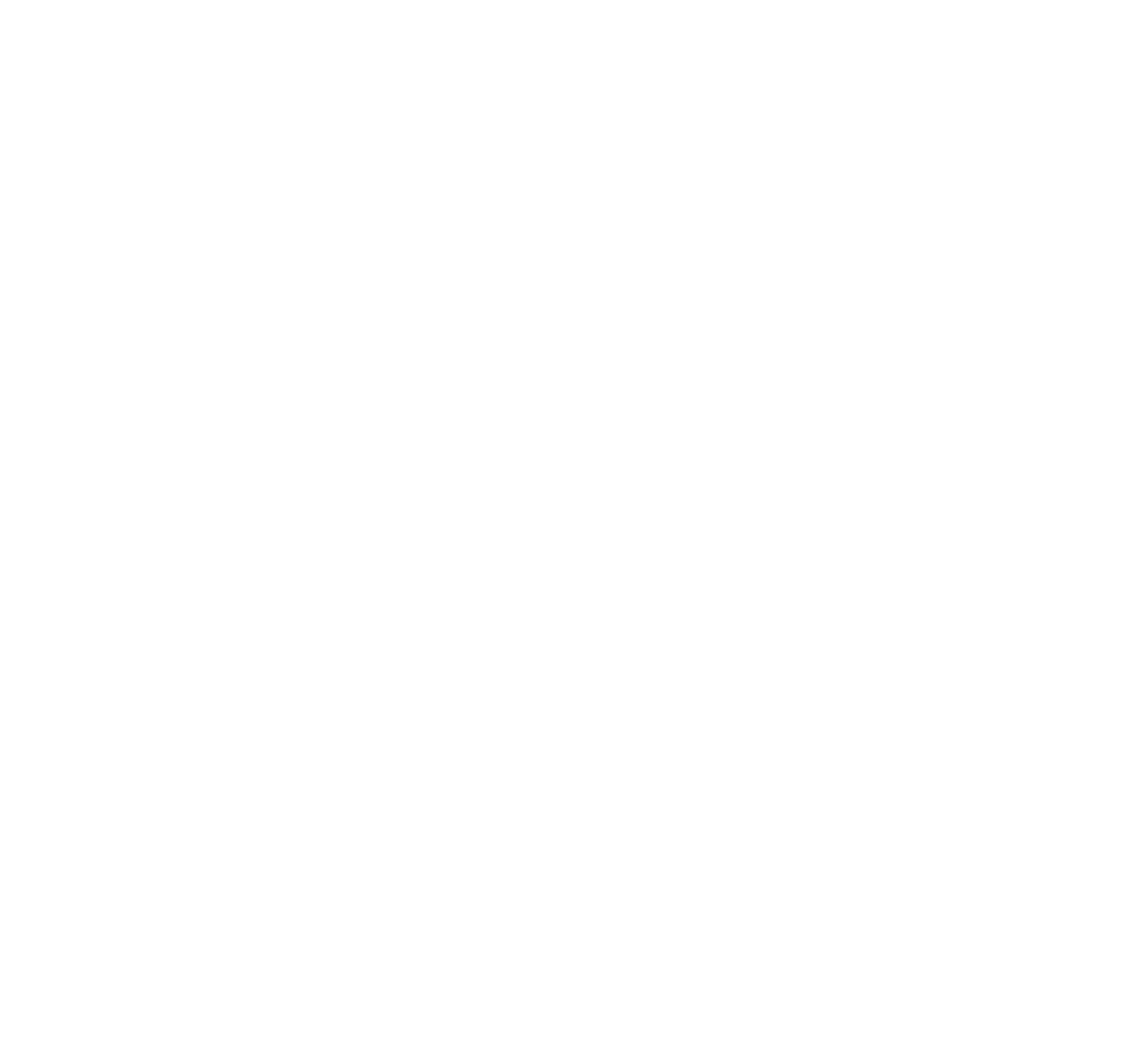
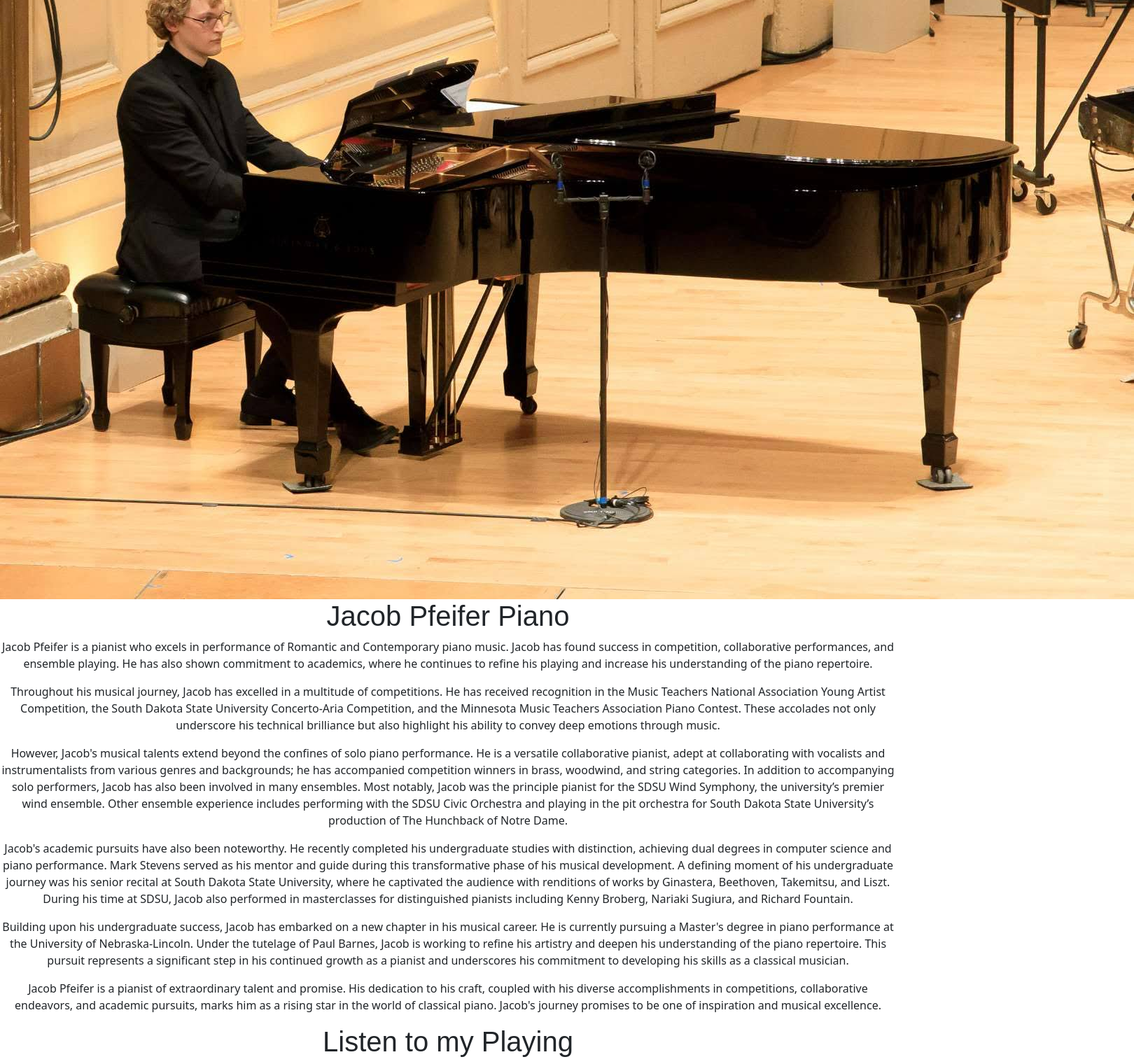
Before and after one commit to jakepf00/PianoPortfolio, a React (Create React App) app: page / in a window 1280 px wide. Shown: the part 284-1804 px from the top of the page at 70% size, 1620 px wide, since content can reach past the window. Before the commit the page ends 800 px from the top, so only its background shows below. Built offline with nearby package versions, Linux system fonts and the light colour scheme.

Commit message:
Add bio and picture to about section

```diff
--- a/src/components/About.tsx
+++ b/src/components/About.tsx
@@ -1,4 +1,5 @@
 import React from "react";
+import MainPicture from '../Assets/Images/MainPicture.jpg'
 
 type MyProps = {};
 type MyState = {};
@@ -7,7 +8,14 @@
     render() {
         return (
             <section id="about">
-                <h1>Jacob Pfeifer Portfolio</h1>
+                <img src={MainPicture} alt="Main picture" />
+                <h1>Jacob Pfeifer Piano</h1>
+                <p>Jacob Pfeifer is a pianist who excels in performance of Romantic and Contemporary piano music. Jacob has found success in competition, collaborative performances, and ensemble playing. He has also shown commitment to academics, where he continues to refine his playing and increase his understanding of the piano repertoire.</p>
+                <p>Throughout his musical journey, Jacob has excelled in a multitude of competitions. He has received recognition in the Music Teachers National Association Young Artist Competition, the South Dakota State University Concerto-Aria Competition, and the Minnesota Music Teachers Association Piano Contest. These accolades not only underscore his technical brilliance but also highlight his ability to convey deep emotions through music.</p>
+                <p>However, Jacob's musical talents extend beyond the confines of solo piano performance. He is a versatile collaborative pianist, adept at collaborating with vocalists and instrumentalists from various genres and backgrounds; he has accompanied competition winners in brass, woodwind, and string categories. In addition to accompanying solo performers, Jacob has also been involved in many ensembles. Most notably, Jacob was the principle pianist for the SDSU Wind Symphony, the university’s premier wind ensemble. Other ensemble experience includes performing with the SDSU Civic Orchestra and playing in the pit orchestra for South Dakota State University’s production of The Hunchback of Notre Dame.</p>
+                <p>Jacob's academic pursuits have also been noteworthy. He recently completed his undergraduate studies with distinction, achieving dual degrees in computer science and piano performance. Mark Stevens served as his mentor and guide during this transformative phase of his musical development. A defining moment of his undergraduate journey was his senior recital at South Dakota State University, where he captivated the audience with renditions of works by Ginastera, Beethoven, Takemitsu, and Liszt. During his time at SDSU, Jacob also performed in masterclasses for distinguished pianists including Kenny Broberg, Nariaki Sugiura, and Richard Fountain.</p>
+                <p>Building upon his undergraduate success, Jacob has embarked on a new chapter in his musical career. He is currently pursuing a Master's degree in piano performance at the University of Nebraska-Lincoln. Under the tutelage of Paul Barnes, Jacob is working to refine his artistry and deepen his understanding of the piano repertoire. This pursuit represents a significant step in his continued growth as a pianist and underscores his commitment to developing his skills as a classical musician.</p>
+                <p>Jacob Pfeifer is a pianist of extraordinary talent and promise. His dedication to his craft, coupled with his diverse accomplishments in competitions, collaborative endeavors, and academic pursuits, marks him as a rising star in the world of classical piano. Jacob's journey promises to be one of inspiration and musical excellence.</p>
             </section>
         );
     }
--- a/src/components/App.tsx
+++ b/src/components/App.tsx
@@ -2,6 +2,7 @@
 import '../CSS/App.css';
 import '../CSS/Style.css'
 import { About } from './About'
+import { Listen } from './Listen'
 import { PianoNavbar } from './PianoNavbar'
 
 function App() {
@@ -9,6 +10,7 @@
     <div className="App">
       <PianoNavbar />
       <About />
+      <Listen />
     </div>
   );
 }
--- /dev/null
+++ b/src/components/Listen.tsx
@@ -0,0 +1,14 @@
+import React from "react";
+
+type MyProps = {};
+type MyState = {};
+
+export class Listen extends React.Component<MyProps, MyState> {
+    render() {
+        return (
+            <section id="listen">
+                <h1>Listen to my Playing</h1>
+            </section>
+        );
+    }
+}
--- a/src/components/PianoNavbar.tsx
+++ b/src/components/PianoNavbar.tsx
@@ -16,8 +16,8 @@
                         </Navbar.Brand>
                         <Navbar.Collapse id="basic-navbar-nav">
                             <Nav className="me-auto">
-                                <Nav.Link>About</Nav.Link>
-                                <Nav.Link>Listen</Nav.Link>
+                                <Nav.Link href="#about">About</Nav.Link>
+                                <Nav.Link href="#listen">Listen</Nav.Link>
                             </Nav>
                         </Navbar.Collapse>
                     </Navbar>
```
Also changed, not shown: src/Assets/Images/MainPicture.jpg (added), 1 other file (tests, documents, lock files or other folders).
